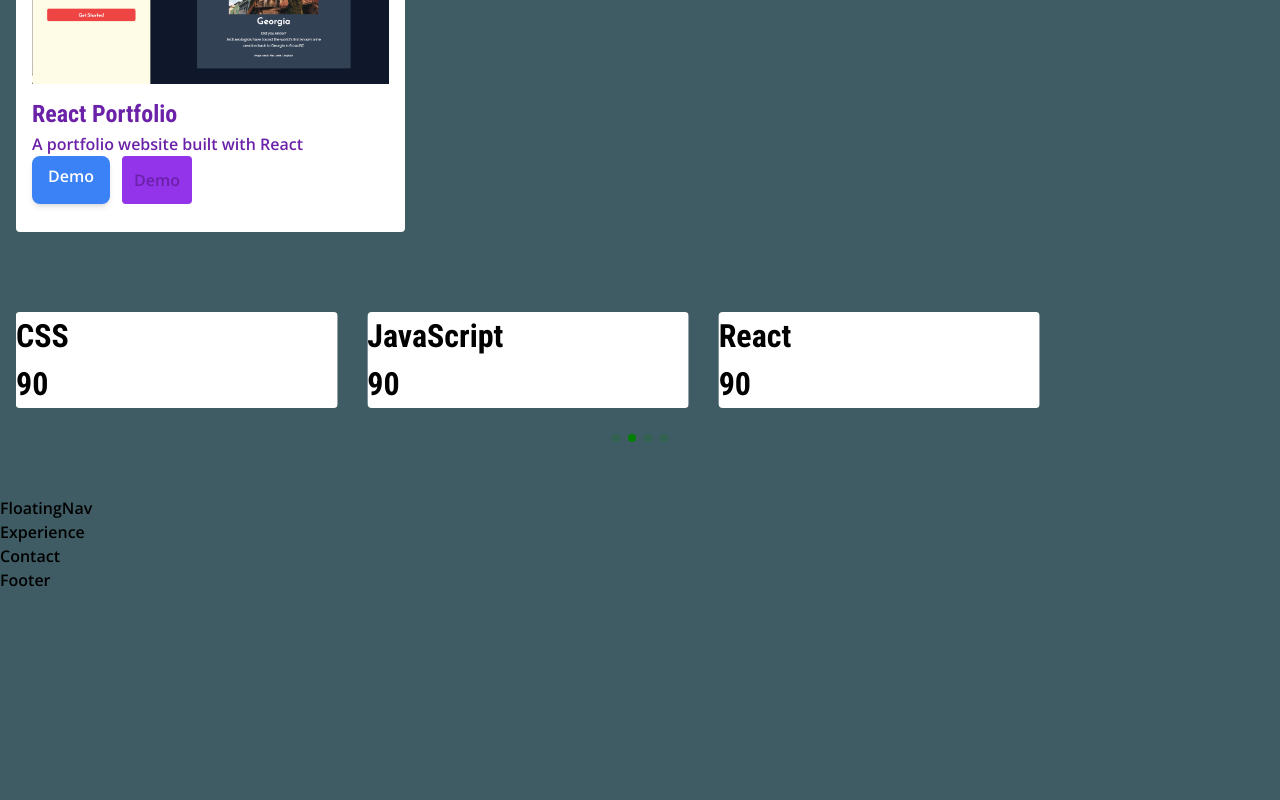
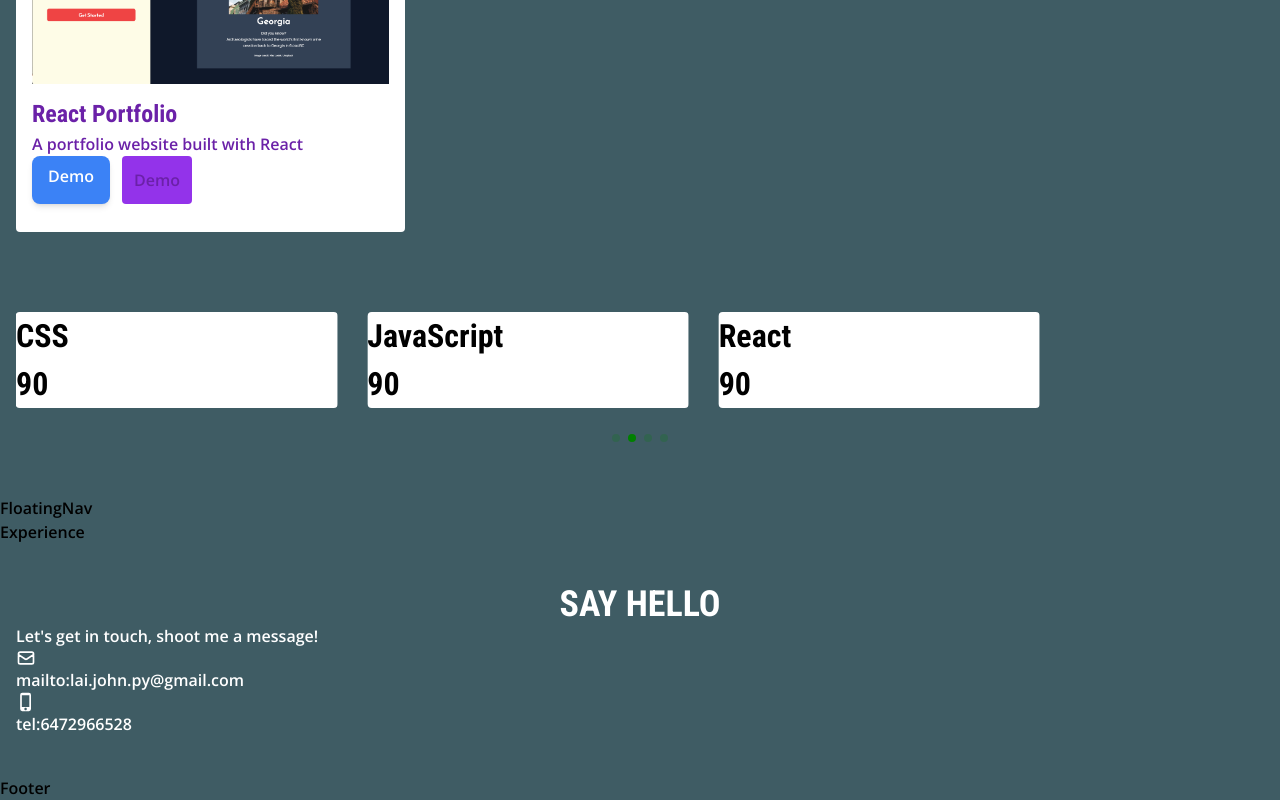
Before and after one commit to johnxlai/2023-portfolio, a React (Create React App) app: page / in a window 1280 px wide. Shown: the part 3123-3923 px from the top of the page. Before the commit the page ends 3715 px from the top, so only its background shows below. Built offline with nearby package versions, Linux system fonts and the light colour scheme.

Commit message:
Add say hello section

```diff
--- a/src/components/sections/contact/Contact.js
+++ b/src/components/sections/contact/Contact.js
@@ -1,7 +1,29 @@
 import React from 'react';
+import ContactData from './contactData';
 
 const Contact = () => {
-  return <section id="contact">Contact</section>;
+  return (
+    <section id="contact" className="py-10 px-4">
+      <div className="container mx-auto text-white">
+        <h3 className="section-heading ">SAY HELLO</h3>
+        <p>Let's get in touch, shoot me a message!</p>
+        <div className="contact-container">
+          {ContactData.map((contact) => {
+            return (
+              <a
+                key={contact.id}
+                href={contact.link}
+                target="_blank"
+                rel="noopener noreferrer">
+                {contact.icon}
+                {contact.link}
+              </a>
+            );
+          })}
+        </div>
+      </div>
+    </section>
+  );
 };
 
 export default Contact;
```
